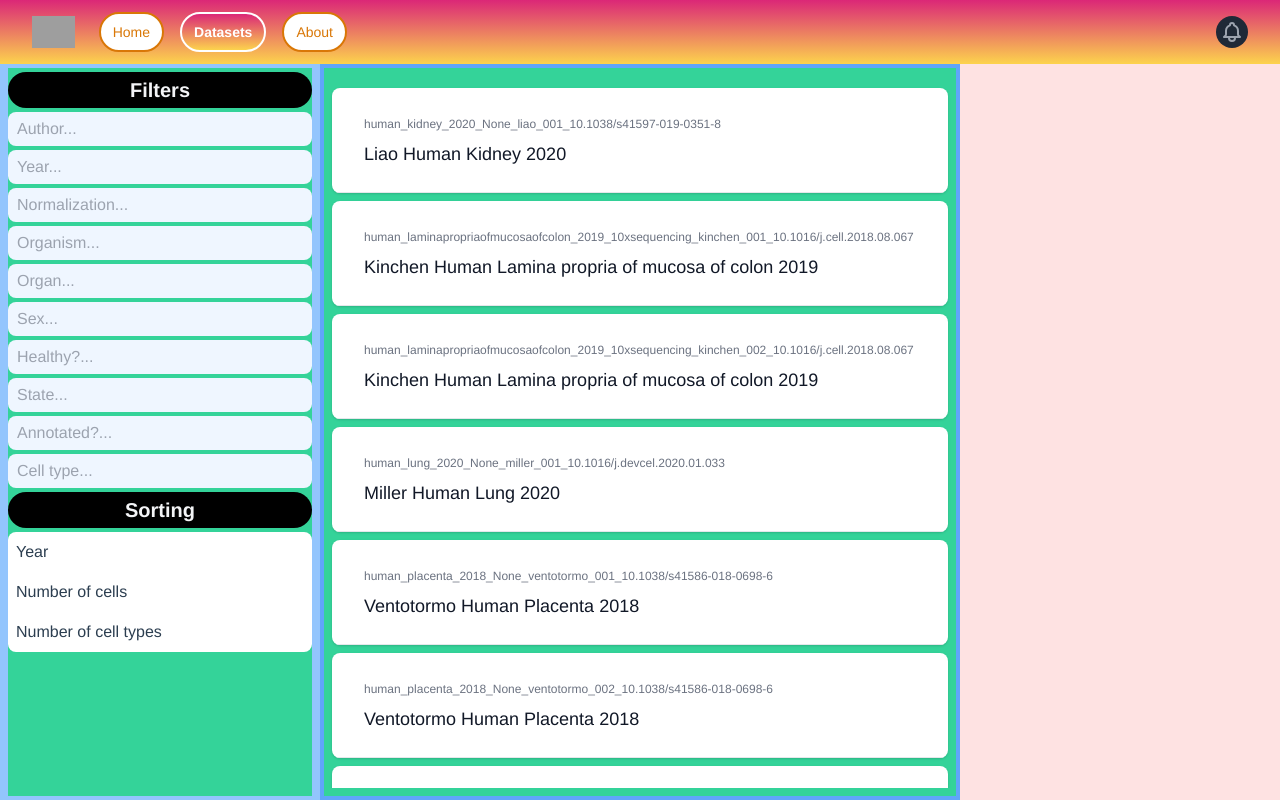
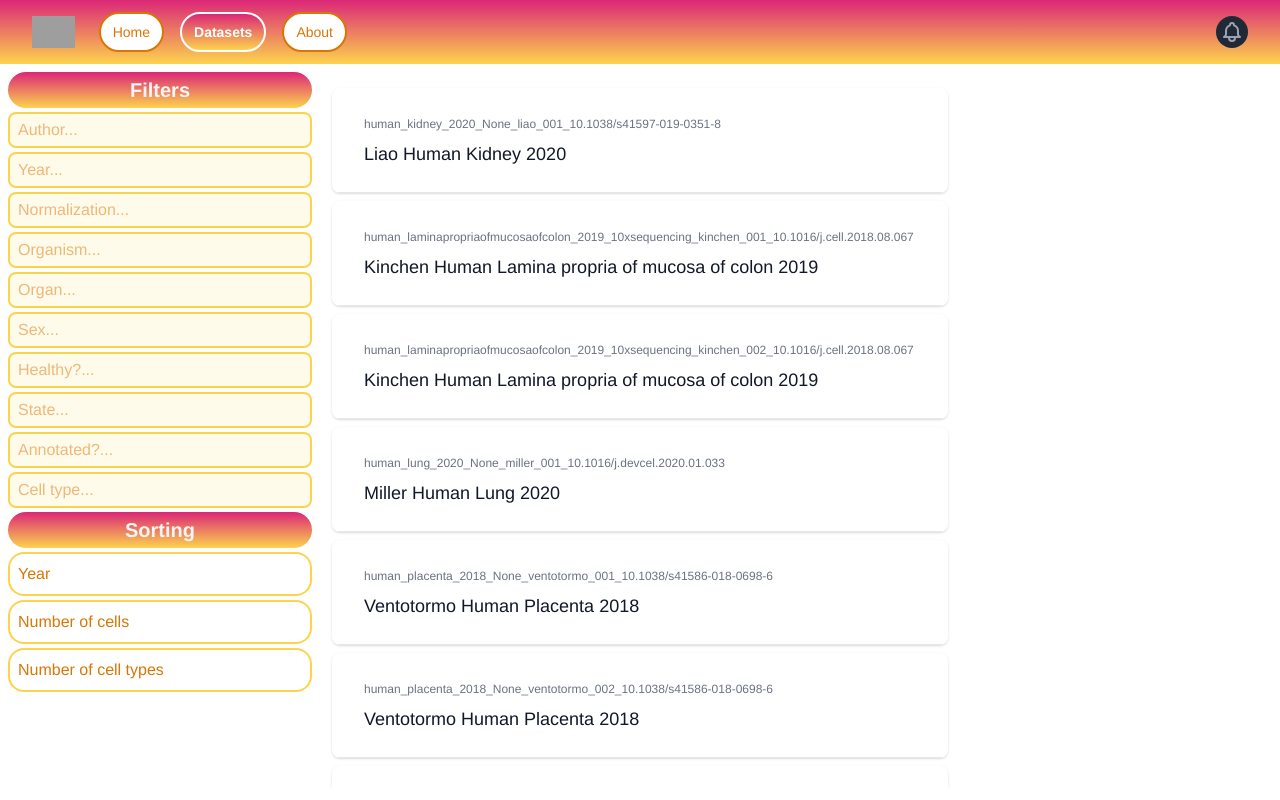
Before and after one commit to theislab/sfaira-portal, a Vue app: page /datasets in a window 1280 px wide. Built offline with nearby package versions, Linux system fonts and the light colour scheme; grey boxes are pictures that could not be loaded; the HTML template or start-up script is replaced by a standard one.

Commit message:
Partly style datasets

```diff
--- a/src/components/DatasetsFilter.vue
+++ b/src/components/DatasetsFilter.vue
@@ -1,21 +1,21 @@
 <template>
-  <div class="relative w-full max-w-sm my-0 mx-auto">
+  <div class="relative w-full my-0 mx-auto">
     <input
       v-model.trim="inputValue"
-      class="w-full py-1 px-2 border border-transparent bg-blue-50 leading-6 outline-none rounded-lg focus:bg-white focus:border-blue-50 placeholder-opacity-70"
+      class="w-full py-1 px-2 border-2 border-yellow-300 bg-yellow-50 leading-6 outline-none rounded-lg focus:bg-white focus:border-pink-600 placeholder-yellow-600 placeholder-opacity-50"
       type="text"
       :placeholder="prompt"
       @click="openList()"
     />
     <div
       v-show="listOpen"
-      class="absolute w-full max-h-96 mt-1 overflow-y-auto bg-white shadow-lg rounded-lg z-50"
+      class="absolute w-full max-h-96 mt-1 overflow-y-auto bg-white shadow-lg rounded-lg border-2 border-pink-300 z-50"
     >
       <div
         v-for="item in itemList"
         v-show="itemVisible(item)"
         :key="item"
-        class="flex w-full py-2 px-2 cursor-pointer hover:bg-blue-50"
+        class="flex w-full py-2 px-2 cursor-pointer hover:bg-yellow-50"
         @click="selectItem(item)"
       >
         {{ item }}
@@ -25,7 +25,7 @@
       <div
         v-for="item in selectedItems"
         :key="item"
-        class="text-xs inline-flex items-center font-bold leading-sm px-3 py-1 mx-1 my-1 bg-blue-200 text-blue-700 rounded-full"
+        class="text-xs inline-flex items-center font-bold leading-sm px-3 py-1 mx-1 my-1 rounded-full text-white bg-gradient-to-t from-blue-300 to-purple-600"
       >
         {{ item }}
         <svg
--- a/src/components/DatasetsSorter.vue
+++ b/src/components/DatasetsSorter.vue
@@ -1,11 +1,11 @@
 <template>
-  <div class="relative w-full max-w-sm my-0 mx-auto">
-    <div class="w-full max-h-96 mt-1 overflow-y-auto bg-white rounded-lg">
+  <div class="relative w-full my-0 mx-auto">
+    <div class="w-full max-h-96 mt-1">
       <div
         v-for="field in fields"
         :key="field"
-        class="w-full py-2 px-2 cursor-pointer hover:bg-blue-50"
-        :class="[field.value === selectedField ? 'bg-red-300' : '']"
+        class="w-full my-1 py-2 px-2 cursor-pointer border-2 border-yellow-300 text-yellow-600 rounded-2xl"
+        :class="[field.value === selectedField ? 'bg-gradient-to-t from-transparent to-pink-300 text-pink-600 font-bold border-pink-600' : '']"
         @click="select(field.value)"
       >
         {{ field.name }}
--- a/src/views/Datasets.vue
+++ b/src/views/Datasets.vue
@@ -1,9 +1,9 @@
 <template>
-  <div class="hflex flex flex-wrap flex-grow bg-red-100 h-5/6">
-    <div class="px-1 w-full flex md:w-1/4 bg-blue-300 h-auto">
-      <div class="flex-grow bg-green-400 m-1">
+  <div class="hflex flex flex-wrap flex-grow h-5/6">
+    <div class="px-1 w-full flex md:w-1/4 h-auto">
+      <div class="flex-grow m-1">
         <div
-          class="w-full p-1 my-1 rounded-full bg-black text-center text-xl text-gray-100 font-bold"
+          class="w-full p-1 my-1 rounded-full bg-gradient-to-t from-yellow-300 to-pink-600 text-center text-xl text-gray-100 font-bold"
         >
           Filters
         </div>
@@ -18,7 +18,7 @@
         <DatasetsFilter prompt="Annotated?..." field="annotated" />
         <DatasetsFilter prompt="Cell type..." field="cell_types" />
         <div
-          class="w-full p-1 my-1 rounded-full bg-black text-center text-xl text-gray-100 font-bold"
+          class="w-full p-1 my-1 rounded-full bg-gradient-to-t from-yellow-300 to-pink-600 text-center text-xl text-gray-100 font-bold"
         >
           Sorting
         </div>
@@ -26,13 +26,11 @@
       </div>
     </div>
 
-    <div class="px-1 w-full md:w-2/4 flex bg-blue-400 h-full">
-      <div class="py-2 my-1 mx-auto overflow-auto flex-grow bg-green-400">
-        <!-- {{ this.$store.state.datasets }} -->
+    <div class="px-1 w-full md:w-2/4 flex h-full">
+      <div class="py-2 my-1 mx-auto overflow-auto flex-grow">
         <DatasetsCardList :items="datasets" />
       </div>
     </div>
-    <!-- </div> -->
   </div>
 </template>
 
```
